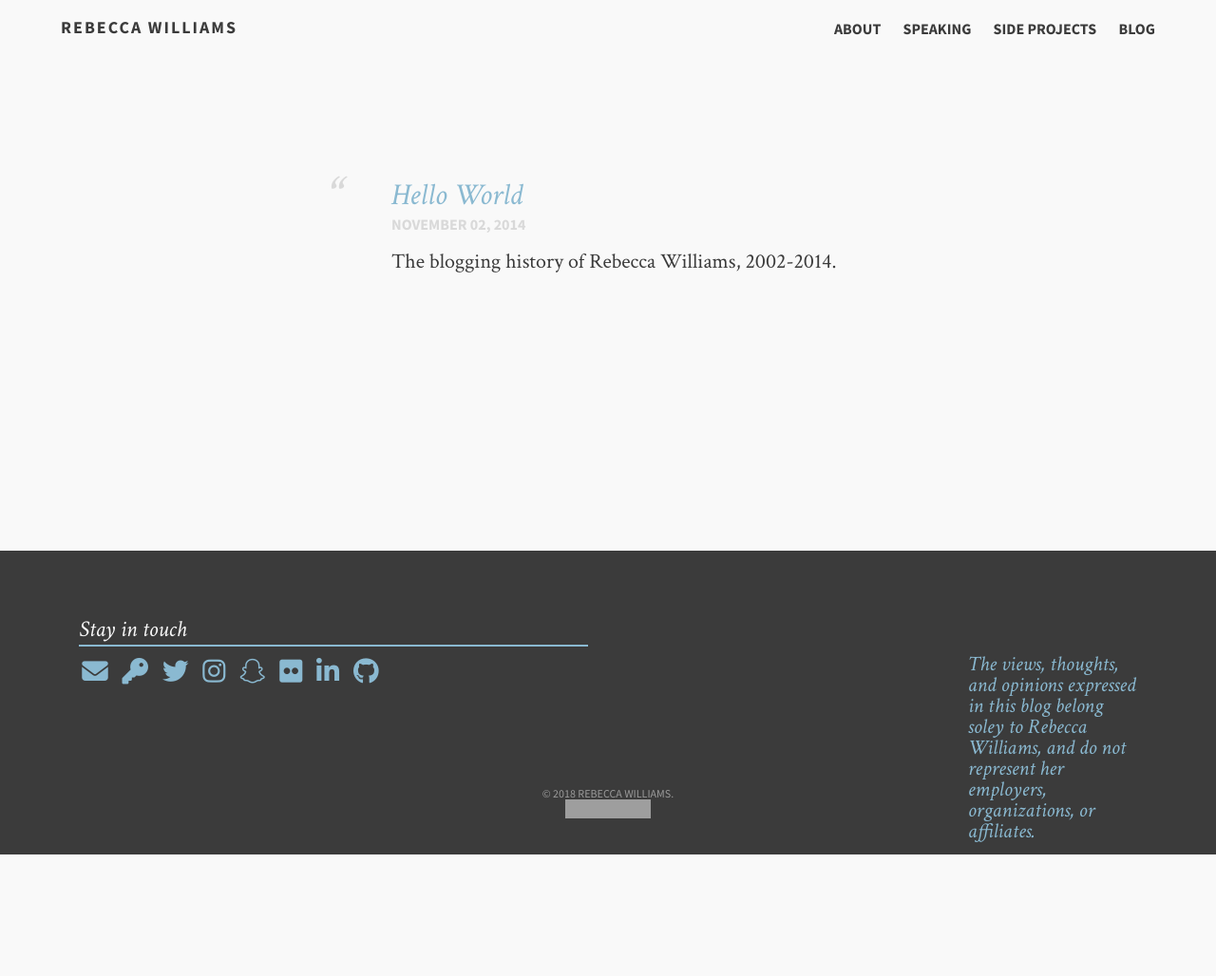
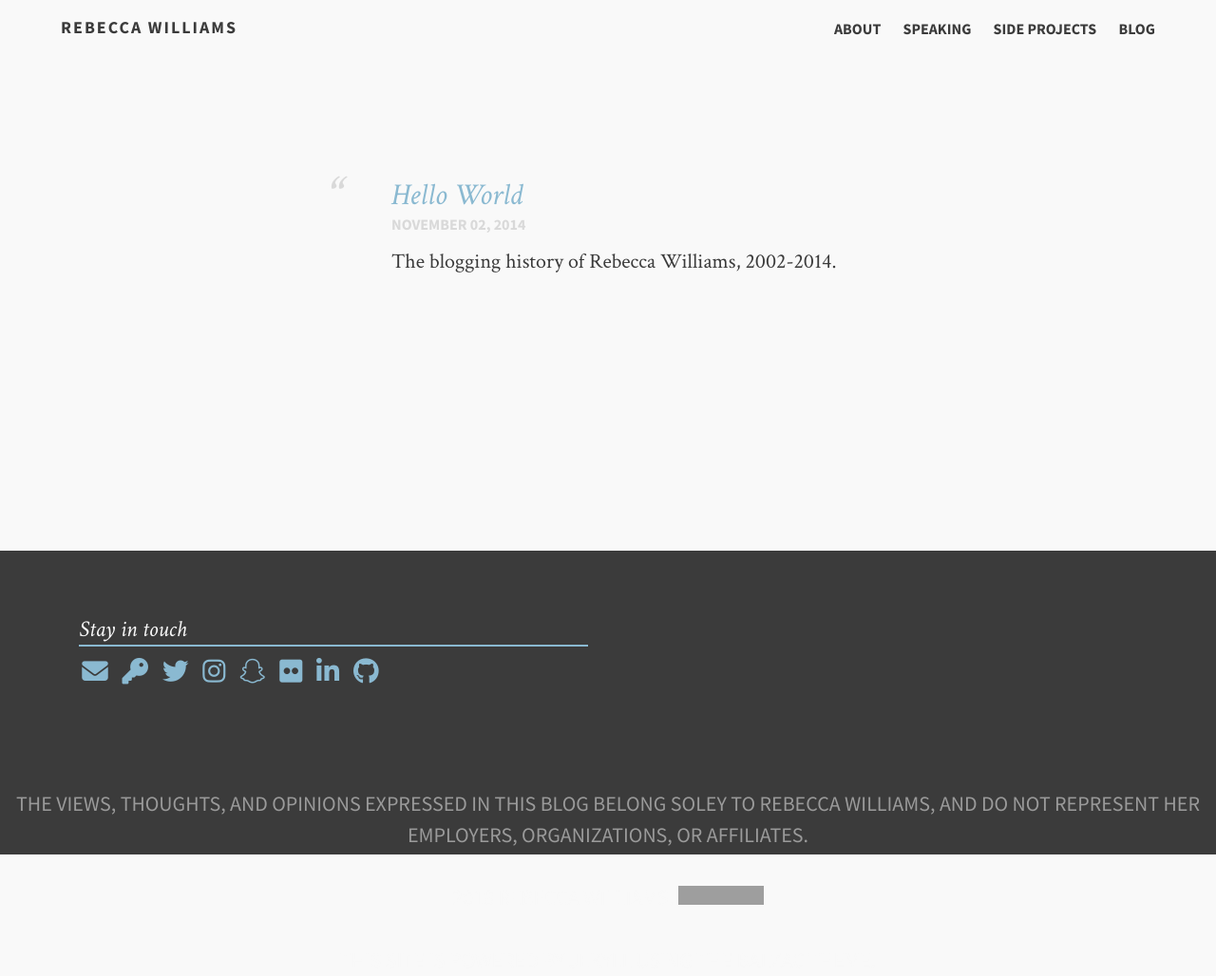
Before and after one commit to rebeccawilliams/rebeccawilliams.us, a Jekyll site: the page built from index.md, in a window 1280 px wide. Shown: the whole page at 95% size. Built offline with Jekyll 4.4.1, drawn with Linux system fonts in a browser that asks for light colours; nearby versions of some CDN libraries; before the commit the page ends 916 px from its top, so only the background shows below that; grey boxes are pictures that could not be loaded.

Commit message:
Update footer.html

```diff
--- a/_includes/footer.html
+++ b/_includes/footer.html
@@ -14,13 +14,12 @@
             	<a href="https://www.linkedin.com/in/rebeccaannwilliams"><i class="fa fa-linkedin fa-lg"></i> &nbsp;
 		<a href="https://github.com/rebeccawilliams"><i class="fa fa-github fa-lg"></i></li>
       </ol>
-     <div class="social">
-      <ul>
-        	<li>The views, thoughts, and opinions expressed in this blog belong soley to Rebecca Williams, and do not represent her employers, organizations, or affiliates.<small></i> &nbsp;</li>
-      </ul>
-    </div>
     </aside>
-    <small>&copy; {{ site.time | date: '%Y' }} {{ site.owner.name }}. <a rel="license" href="http://creativecommons.org/licenses/by-nc/4.0/"><img alt="Creative Commons License" src="https://i.creativecommons.org/l/by-nc/4.0/80x15.png"></a></small>
+    <small>
+        <p>The views, thoughts, and opinions expressed in this blog belong soley to Rebecca Williams, and do not represent her employers, organizations, or affiliates.</p>
+	<p>{{ site.time | date: '%Y' }} {{ site.owner.name }}. <a rel="license" href="http://creativecommons.org/licenses/by-nc/4.0/"><img alt="Creative Commons License" src="https://i.creativecommons.org/l/by-nc/4.0/80x15.png"></a></p>
+	 <p>This site is powered by <a href="https://jekyllrb.com">Jekyll</a> using the <a href="https://jekyll.gtat.me/about">Balzac</a> theme.</p>
+      </small>
   </footer>
 
   <!-- If they're out, get some from the cellar -->
```
